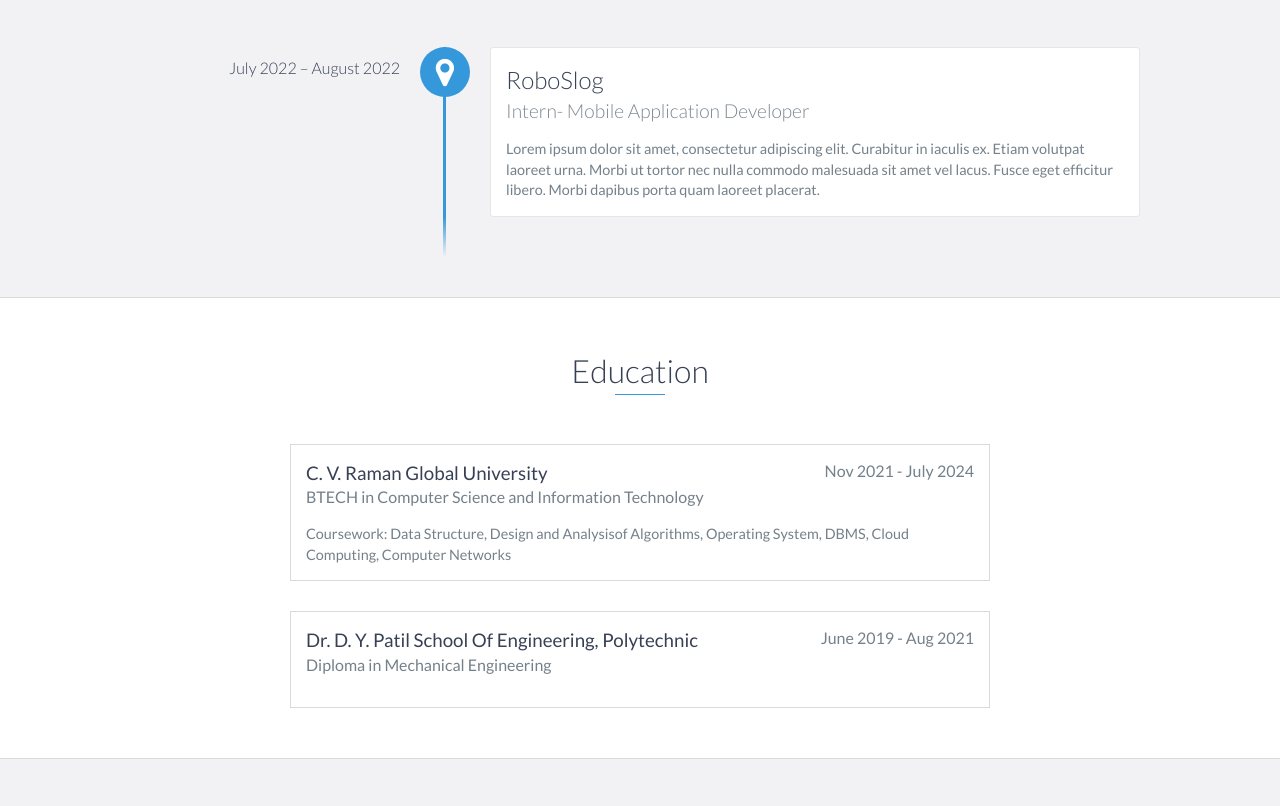
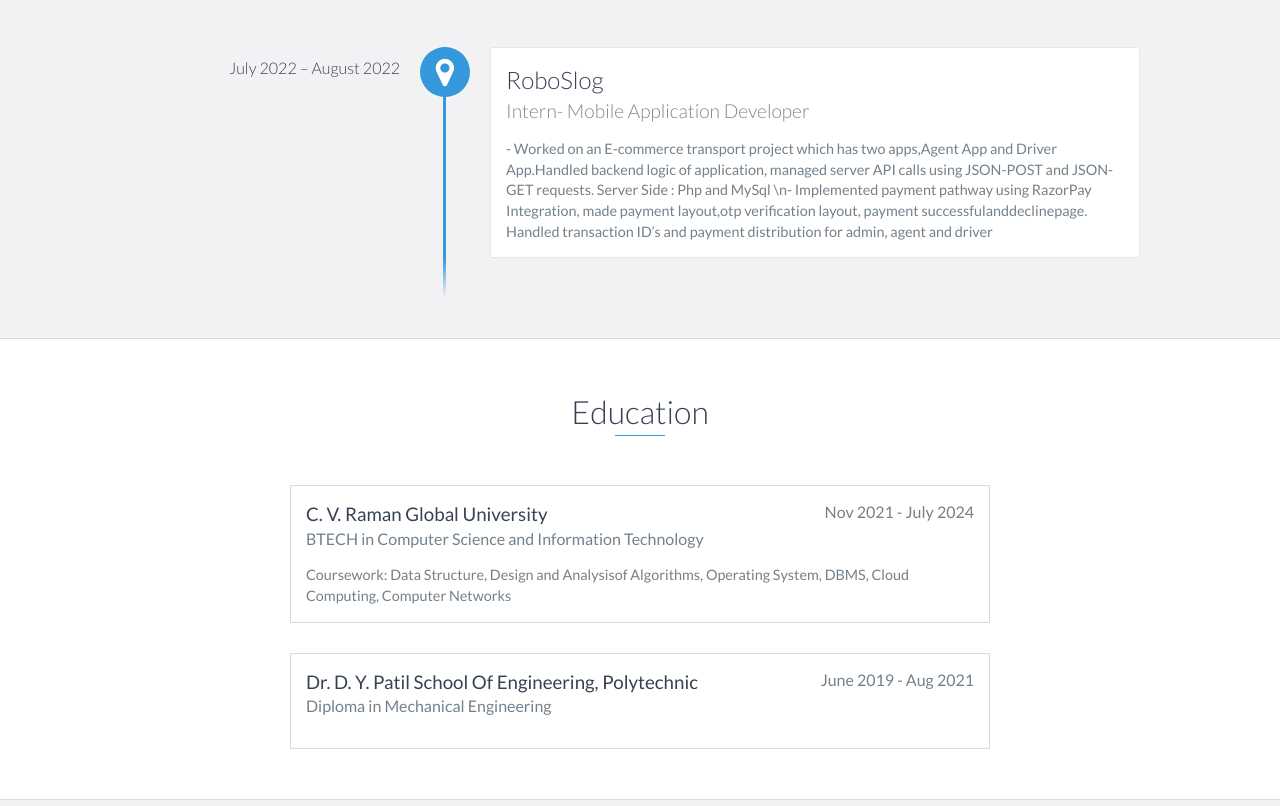
Before and after one commit to s0oraj/Portfolio, a website: page index.html in a window 1280 px wide. Shown: the part 1220-2026 px from the top of the page. Drawn offline with nearby package versions, Linux system fonts and the light colour scheme.

Commit message:
Update index.html

```diff
--- a/index.html
+++ b/index.html
@@ -90,8 +90,8 @@
                 <h3>RoboSlog</h3>
                 <h4>Intern- Mobile Application Developer</h4>
                 <p>
-                    Lorem ipsum dolor sit amet, consectetur adipiscing elit. Curabitur in iaculis ex. Etiam volutpat laoreet urna. Morbi ut tortor nec nulla commodo malesuada sit amet vel lacus. Fusce eget efficitur libero. Morbi dapibus porta quam laoreet placerat.
-                </p>
+              - Worked on an E-commerce transport project which has two apps,Agent App and Driver App.Handled backend logic of application, managed server API calls using JSON-POST and JSON-GET requests. Server Side : Php and MySql
+\n- Implemented payment pathway using RazorPay Integration, made payment layout,otp verification layout, payment successfulanddeclinepage. Handled transaction ID’s and payment distribution for admin, agent and driver  </p>
             </div>
 
 
```
